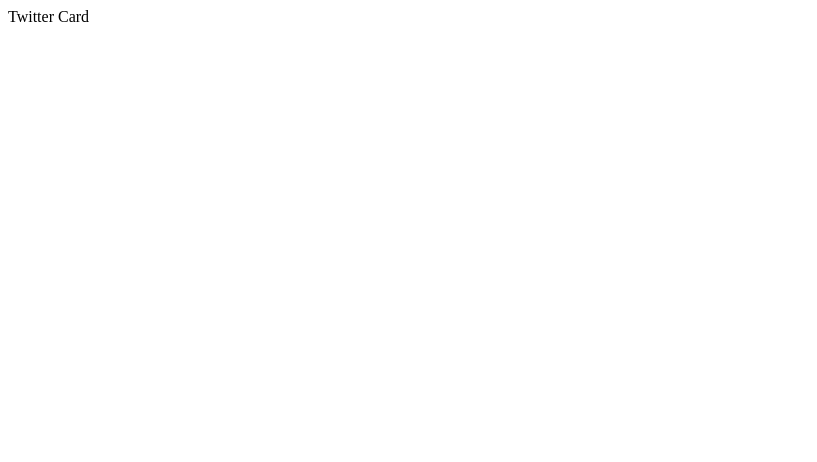
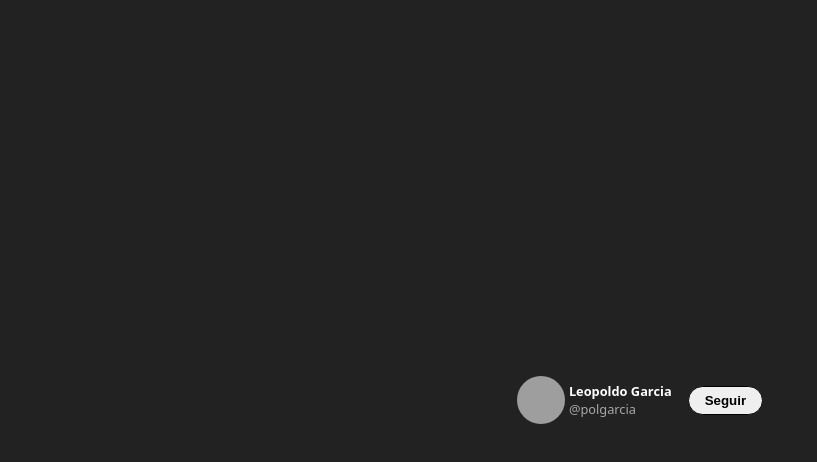
Before and after one commit to FacundoDLR/aprendiendo-react, a React (Vite) app: page / in a window 1280 px wide. Shown: the top 462 px of the page, without its empty margins (0-817 px from the left). Built offline with nearby package versions, Linux system fonts and the light colour scheme; grey boxes are pictures that could not be loaded.

Commit message:
add styles in App.css

```diff
--- /dev/null
+++ b/src/App.css
@@ -0,0 +1,74 @@
+.tw-followCard {
+    display: flex;
+    align-items: center;
+    color: #fff;
+    font-size: .8rem;
+    justify-content: space-between;
+  }
+
+  .tw-followCard-header {
+    display: flex;
+    align-items: center;
+    gap: 4px
+  }
+
+  .tw-followCard-info {
+    display: flex;
+    flex-direction: column;
+  }
+
+  .tw-followCard-infoUserName {
+    opacity: .6;
+  }
+
+  .tw-followCard-avatar {
+    width: 48px;
+    height: 48px;
+    border-radius: 1000px;
+  }
+
+  .tw-followCard-button {
+    cursor: pointer;
+    margin-left: 16px;
+    border: 0;
+    border-radius: 999px;
+    padding: 6px 16px;
+    font-weight: bold;
+    border: 1px solid #000;
+    transition: .3s ease background-color;
+  }
+
+  .tw-followCard-button:hover {
+    opacity: .8;
+  }
+
+  .tw-followCard-text {
+    display: block;
+  }
+
+  .tw-followCard-button.is-following {
+    border: 1px solid #bbb;
+    background: transparent;
+    color: #fff;
+    width: 140px;
+  }
+
+  .tw-followCard-button.is-following:hover {
+    background-color: rgba(255, 0, 0, 0.178);
+    color: red;
+    border: 1px solid red;
+    transition: .3s ease all;
+    opacity: 1;
+  }
+
+  .tw-followCard-button.is-following:hover .tw-followCard-text {
+    display: none;
+  }
+
+  .tw-followCard-button.is-following:hover .tw-followCard-stopFollow {
+    display: block;
+  }
+
+  .tw-followCard-stopFollow {
+    display: none;
+  }
--- a/src/App.jsx
+++ b/src/App.jsx
@@ -1,7 +1,19 @@
-function App () {
+export function App () {
     return (
-        <div>
-            <h1>Twitter Card</h1>
-        </div>
+        <article className="tw-followCard">
+            <header className="tw-followCard-header">
+                <img className="tw-followCard-avatar" src="https://unavatar.io/github/37t?fallback=https://avatar.vercel.sh/37t?size=400" alt="Avatar aleatorio" />
+                <div className="tw-followCard-info">
+                    <strong>Leopoldo Garcia</strong>
+                    <span className="tw-followCard-infoUserName">@polgarcia</span>
+                </div>
+            </header>
+
+            <aside>
+                <button className="tw-followCard-button">
+                    Seguir
+                </button>
+            </aside>
+        </article>
     )
 }
--- /dev/null
+++ b/src/index.css
@@ -0,0 +1,8 @@
+body{
+    margin: 0;
+    background: #222;
+    font-family: system-ui;
+    display: grid;
+    place-content: center;
+    min-height: 100vh;
+}
--- a/src/main.jsx
+++ b/src/main.jsx
@@ -1,7 +1,10 @@
 import React from 'react'
 import ReactDOM from 'react-dom/client'
+import { App } from './App'
+import './index.css'
+import './App.css'
 
 const root = ReactDOM.createRoot(document.getElementById('root'))
 root.render(
-  <div>Twitter Card</div>
+  <App/>
 )
```
